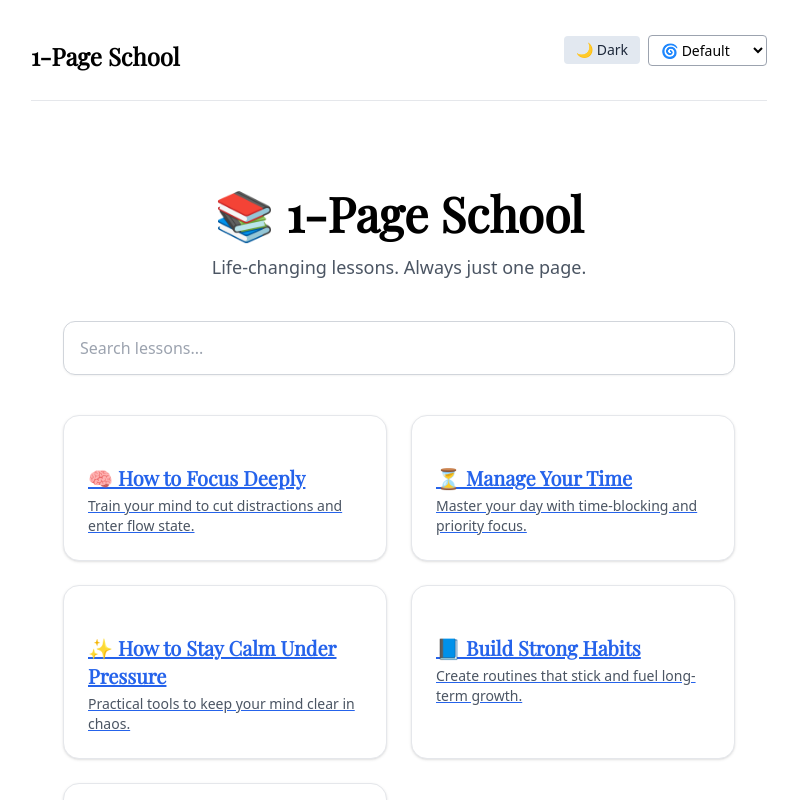
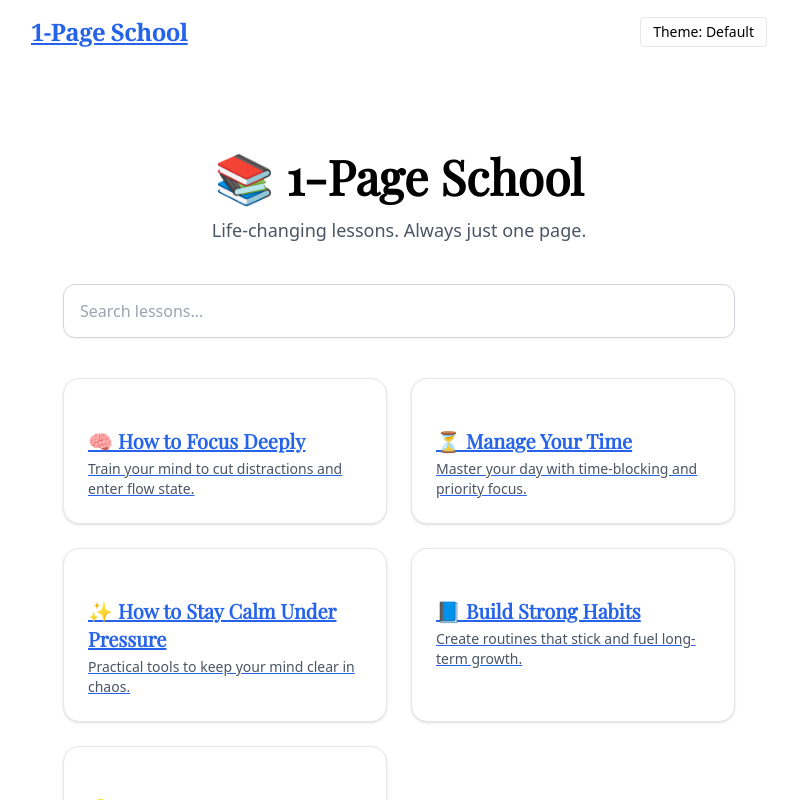
Before and after one commit to iamanvar3/1page-school, a Next.js app: page / in a window 1280 px wide. Shown: the top 800 px of the page, without its empty margins (241-1039 px from the left). Built offline with nearby package versions, Linux system fonts and the light colour scheme.

Commit message:
Update Header.tsx

```diff
--- a/components/Header.tsx
+++ b/components/Header.tsx
@@ -1,15 +1,51 @@
 'use client';
 
-import ThemeToggle from './ThemeToggle';
-import VisualThemeToggle from './VisualThemeToggle';
+import Link from 'next/link';
+import { useState } from 'react';
+import { useVisualTheme } from './VisualThemeContext';
+
+const themes = [
+  { value: 'default', label: 'Default' },
+  { value: 'paper', label: 'Paper' },
+  { value: 'sunset', label: 'Sunset' },
+  { value: 'midnight', label: 'Midnight' },
+  { value: 'nature', label: 'Nature' },
+];
 
 export default function Header() {
+  const { theme, setTheme } = useVisualTheme();
+  const [open, setOpen] = useState(false);
+
   return (
-    <header className="flex justify-between items-center py-4 border-b border-gray-200 dark:border-gray-700">
-      <h1 className="text-2xl font-playfair">1-Page School</h1>
-      <div className="flex gap-2 items-center">
-        <ThemeToggle />
-        <VisualThemeToggle />
+    <header className="py-4 flex justify-between items-center">
+      <Link href="/" className="text-2xl font-serif font-bold tracking-tight">
+        1-Page School
+      </Link>
+      <div className="relative">
+        <button
+          onClick={() => setOpen(!open)}
+          className="border rounded px-3 py-1 text-sm font-medium hover:bg-gray-100 dark:hover:bg-gray-800"
+        >
+          Theme: {themes.find((t) => t.value === theme)?.label ?? 'Default'}
+        </button>
+        {open && (
+          <div className="absolute right-0 mt-2 w-40 bg-white dark:bg-gray-900 border rounded shadow-md z-50">
+            {themes.map((t) => (
+              <button
+                key={t.value}
+                onClick={() => {
+                  setTheme(t.value as any);
+                  setOpen(false);
+                }}
+                className={`block w-full text-left px-4 py-2 text-sm hover:bg-gray-100 dark:hover:bg-gray-800 ${
+                  theme === t.value ? 'font-bold' : ''
+                }`}
+              >
+                {t.label}
+              </button>
+            ))}
+          </div>
+        )}
       </div>
     </header>
   );
```
